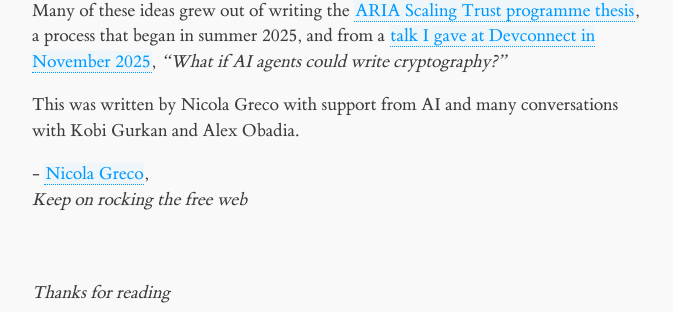
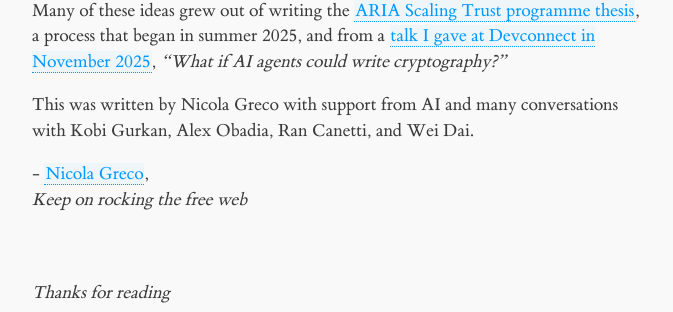
Before and after one commit to nicola/nicola.github.io, a Jekyll site: the page built from _posts/2026-07-06-generative-cryptography.md, in a window 1280 px wide and 900 px high, scrolled down 6929 px. Shown: the part 464-776 px from the top of the window, without its empty margins (128-801 px from the left). Built offline with Jekyll 4.4.1, drawn with Linux system fonts in a browser that asks for light colours.

Commit message:
Site updated at 2026-09-02 13:12:01 UTC

```diff
--- a/_posts/2026-07-06-generative-cryptography.md
+++ b/_posts/2026-07-06-generative-cryptography.md
@@ -212,4 +212,4 @@ date: 2026-07-06
 
 <p>Many of these ideas grew out of writing the <a href="https://aria.org.uk/media/dkhlumky/scaling-trust-programme-thesis.pdf">ARIA Scaling Trust programme thesis</a>, a process that began in summer 2025, and from a <a href="https://www.youtube.com/watch?v=zDtx8L3SiU8&list=PLJYtLjirLHqwIUt8IAUJceeGC90jWColX">talk I gave at Devconnect in November 2025</a>, <em>“What if AI agents could write cryptography?”</em></p>
 
-<p>This was written by Nicola Greco with support from AI and many conversations with Kobi Gurkan and Alex Obadia.</p>
+<p>This was written by Nicola Greco with support from AI and many conversations with Kobi Gurkan, Alex Obadia, Ran Canetti, and Wei Dai.</p>
```
